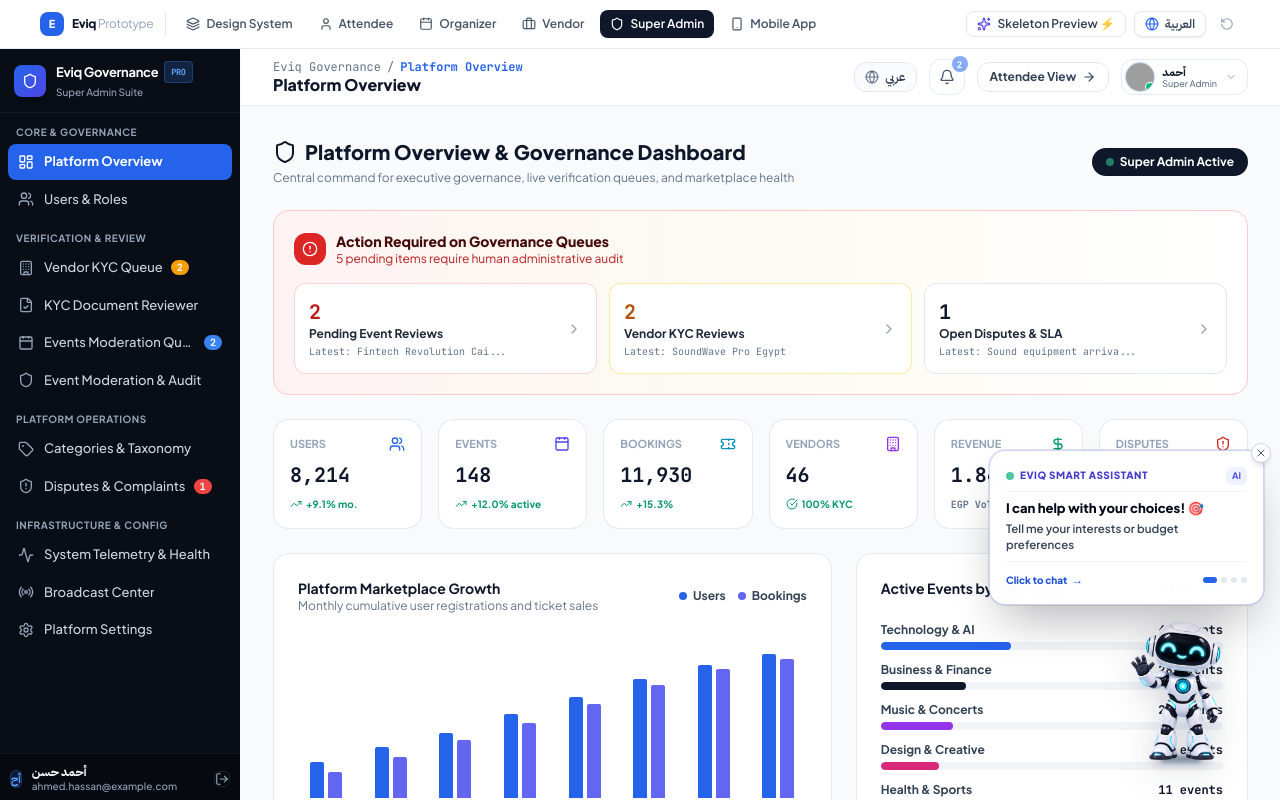
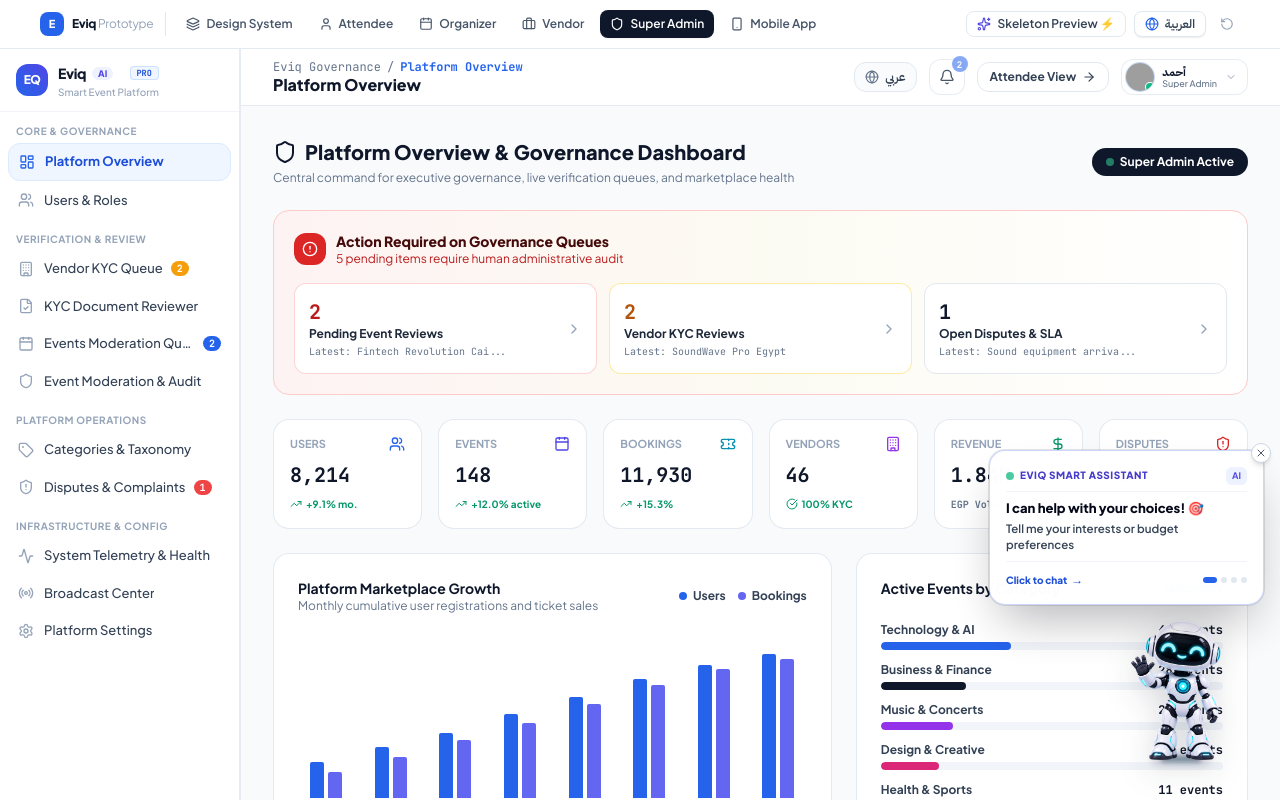
Before and after one commit to mmed555/event-smart, a React (Vite) app in the folder frontend/: page / in a window 1280 px wide. Both pictures are taken after a click on the button "Super Admin". Shown: the top 800 px of the page. Built offline with nearby package versions, Linux system fonts and the light colour scheme; grey boxes are pictures that could not be loaded.

Commit message:
feat(frontend): switch DashboardSidebar to light theme, add official Eviq brand header, and remove bottom footer

```diff
--- a/frontend/src/components/layout/DashboardLayout.tsx
+++ b/frontend/src/components/layout/DashboardLayout.tsx
@@ -23,7 +23,7 @@ export const DashboardLayout: React.FC<DashboardLayoutProps> = ({
   return (
     <div className="flex min-h-screen bg-[#F8FAFC]">
       {/* Desktop Fixed Sidebar */}
-      <aside className="hidden lg:flex shrink-0 z-30 sticky top-[45px] h-[calc(100vh-45px)] border-e border-white/5 overflow-hidden">
+      <aside className="hidden lg:flex shrink-0 z-30 sticky top-[45px] h-[calc(100vh-45px)] border-e border-slate-200/80 bg-white overflow-hidden">
         <DashboardSidebar
           role={role}
           portalTitleEn={portalTitleEn}
--- a/frontend/src/components/layout/DashboardSidebar.tsx
+++ b/frontend/src/components/layout/DashboardSidebar.tsx
@@ -1,14 +1,13 @@
 import React from 'react';
 import { useI18n } from '../../i18n';
-import { useApp } from '../../context/AppContext';
 import { DashboardNavItem, DashboardRole } from '../../types';
-import { LogOut, X, Shield, Calendar, Store } from 'lucide-react';
+import { X } from 'lucide-react';
 import clsx from 'clsx';
 
 interface DashboardSidebarProps {
   role: DashboardRole;
-  portalTitleEn: string;
-  portalTitleAr: string;
+  portalTitleEn?: string;
+  portalTitleAr?: string;
   portalSubtitleEn?: string;
   portalSubtitleAr?: string;
   roleBadgeText?: string;
@@ -21,10 +20,6 @@ interface DashboardSidebarProps {
 
 export const DashboardSidebar: React.FC<DashboardSidebarProps> = ({
   role,
-  portalTitleEn,
-  portalTitleAr,
-  portalSubtitleEn,
-  portalSubtitleAr,
   roleBadgeText,
   navItems,
   activeTab,
@@ -33,37 +28,28 @@ export const DashboardSidebar: React.FC<DashboardSidebarProps> = ({
   isMobileDrawer = false,
 }) => {
   const { language } = useI18n();
-  const { currentUser, go } = useApp();
   const isAr = language === 'ar';
 
   const roleMeta = {
     admin: {
-      badgeBg: 'bg-blue-500/20 text-blue-400 border border-blue-500/30',
-      activeItemBg: 'bg-blue-600 text-white shadow-sm font-semibold',
-      activeIconColor: 'text-white',
-      avatarBg: 'bg-blue-600/20 text-blue-400 border border-blue-500/30',
-      defaultBadge: 'SUPER ADMIN',
-      icon: Shield,
+      badgeBg: 'bg-blue-50 text-blue-700 border border-blue-200/70',
+      activeItemBg: 'bg-blue-50 text-blue-700 font-bold border border-blue-100 shadow-2xs',
+      activeIconColor: 'text-blue-600',
+      defaultBadge: isAr ? 'المشرف العام' : 'SUPER ADMIN',
     },
     organizer: {
-      badgeBg: 'bg-indigo-500/20 text-indigo-400 border border-indigo-500/30',
-      activeItemBg: 'bg-indigo-600 text-white shadow-sm font-semibold',
-      activeIconColor: 'text-white',
-      avatarBg: 'bg-indigo-600/20 text-indigo-400 border border-indigo-500/30',
-      defaultBadge: 'ORGANIZER',
-      icon: Calendar,
+      badgeBg: 'bg-indigo-50 text-indigo-700 border border-indigo-200/70',
+      activeItemBg: 'bg-indigo-50 text-indigo-700 font-bold border border-indigo-100 shadow-2xs',
+      activeIconColor: 'text-indigo-600',
+      defaultBadge: isAr ? 'منظم' : 'ORGANIZER',
     },
     vendor: {
-      badgeBg: 'bg-emerald-500/20 text-emerald-400 border border-emerald-500/30',
-      activeItemBg: 'bg-emerald-600 text-white shadow-sm font-semibold',
-      activeIconColor: 'text-white',
-      avatarBg: 'bg-emerald-600/20 text-emerald-400 border border-emerald-500/30',
-      defaultBadge: 'VENDOR',
-      icon: Store,
+      badgeBg: 'bg-emerald-50 text-emerald-700 border border-emerald-200/70',
+      activeItemBg: 'bg-emerald-50 text-emerald-700 font-bold border border-emerald-100 shadow-2xs',
+      activeIconColor: 'text-emerald-600',
+      defaultBadge: isAr ? 'مورد' : 'VENDOR',
     },
   }[role];
-
-  const RoleIcon = roleMeta.icon;
 
   // Group items by section if provided
   const groupedItems: { sectionTitle: string; items: DashboardNavItem[] }[] = [];
@@ -86,33 +72,41 @@ export const DashboardSidebar: React.FC<DashboardSidebarProps> = ({
   return (
     <div
       className={clsx(
-        'flex flex-col h-full bg-[#090D16] text-slate-300 select-none overflow-hidden',
+        'flex flex-col h-full bg-white text-slate-700 select-none overflow-hidden border-e border-slate-200/80 shadow-2xs',
         isMobileDrawer ? 'w-64' : 'w-56 xl:w-60'
       )}
     >
-      {/* Brand Header */}
-      <div className="px-3.5 py-3 border-b border-white/5 flex items-center justify-between shrink-0">
+      {/* Brand Header: Official System Logo & Name */}
+      <div className="px-4 py-3.5 border-b border-slate-100 flex items-center justify-between shrink-0 bg-white">
         <div className="flex items-center gap-2.5 min-w-0">
-          <div className="flex size-8 items-center justify-center rounded-lg bg-gradient-to-br from-[#2563EB] to-[#4F46E5] text-white font-black text-xs shadow-md shrink-0">
-            <RoleIcon className="size-4 text-white" />
+          <div className="flex size-8 items-center justify-center rounded-xl bg-gradient-to-tr from-[#2563EB] to-[#4F46E5] text-white shadow-xs shrink-0">
+            <span className="font-extrabold text-xs tracking-tighter">EQ</span>
           </div>
           <div className="min-w-0 flex-1">
-            <div className="font-bold text-white text-xs sm:text-[13px] tracking-tight flex items-center gap-1.5 truncate">
-              <span className="truncate">{isAr ? portalTitleAr : portalTitleEn}</span>
-              <span className={clsx('rounded px-1.5 py-0.5 text-[8.5px] font-mono font-bold uppercase shrink-0', roleMeta.badgeBg)}>
+            <div className="flex items-center gap-1.5 leading-none">
+              <span className="text-sm font-black tracking-tight text-slate-900">Eviq</span>
+              <span className="rounded-full bg-[#EEF2FF] px-1.5 py-0.5 text-[9px] font-extrabold text-[#4F46E5] leading-none">
+                AI
+              </span>
+              <span
+                className={clsx(
+                  'rounded px-1.5 py-0.5 text-[8.5px] font-mono font-bold uppercase truncate ms-auto',
+                  roleMeta.badgeBg
+                )}
+              >
                 {roleBadgeText || roleMeta.defaultBadge}
               </span>
             </div>
-            <div className="text-[10px] text-slate-400 font-medium truncate mt-0.5">
-              {isAr ? portalSubtitleAr || 'منظومة إدارة الفعاليات' : portalSubtitleEn || 'Smart Event Platform'}
-            </div>
+            <p className="text-[10px] font-medium text-slate-400 mt-1 truncate leading-none">
+              {isAr ? 'منظومة الفعاليات الذكية' : 'Smart Event Platform'}
+            </p>
           </div>
         </div>
 
         {isMobileDrawer && onCloseMobile && (
           <button
             onClick={onCloseMobile}
-            className="p-1 rounded-lg hover:bg-white/10 text-slate-400 hover:text-white transition shrink-0 ms-1"
+            className="p-1 rounded-lg hover:bg-slate-100 text-slate-400 hover:text-slate-600 transition shrink-0 ms-1"
             aria-label="Close menu"
           >
             <X className="size-4" />
@@ -120,8 +114,8 @@ export const DashboardSidebar: React.FC<DashboardSidebarProps> = ({
         )}
       </div>
 
-      {/* Navigation Links with custom dark scrollbar */}
-      <nav className="flex-1 overflow-y-auto min-h-0 p-2 space-y-0.5 sidebar-scrollbar">
+      {/* Navigation Links with Clean Light Scrollbar */}
+      <nav className="flex-1 overflow-y-auto min-h-0 p-2 space-y-0.5">
         {ungroupedItems.length > 0 && (
           <div className="space-y-0.5">
             {ungroupedItems.map((item) => {
@@ -136,32 +130,37 @@ export const DashboardSidebar: React.FC<DashboardSidebarProps> = ({
                     if (onCloseMobile) onCloseMobile();
                   }}
                   className={clsx(
-                    'w-full flex items-center gap-2.5 rounded-lg px-2.5 py-2 transition text-start group',
+                    'w-full flex items-center gap-2.5 rounded-xl px-2.5 py-2 transition text-start group',
                     isActive
                       ? roleMeta.activeItemBg
-                      : 'text-slate-300 hover:bg-white/5 hover:text-white'
+                      : 'text-slate-600 hover:bg-slate-50 hover:text-slate-900'
                   )}
                 >
                   <Icon
                     className={clsx(
                       'size-4 shrink-0 transition',
-                      isActive ? roleMeta.activeIconColor : 'text-slate-400 group-hover:text-slate-200'
+                      isActive ? roleMeta.activeIconColor : 'text-slate-400 group-hover:text-slate-600'
                     )}
                   />
 
                   <div className="flex items-center gap-2 min-w-0 truncate">
-                    <span className={clsx('truncate text-[12.5px] sm:text-[13px]', isActive ? 'font-bold text-white' : 'font-medium')}>
+                    <span
+                      className={clsx(
+                        'truncate text-[12.5px] sm:text-[13px]',
+                        isActive ? 'font-bold text-blue-700' : 'font-medium text-slate-700 group-hover:text-slate-900'
+                      )}
+                    >
                       {isAr ? item.labelAr : item.labelEn}
                     </span>
 
                     {item.badgeCount !== undefined && item.badgeCount > 0 && (
                       <span
                         className={clsx(
-                          'h-4.5 min-w-[18px] px-1.5 rounded-full flex items-center justify-center text-[10px] font-mono font-bold text-white shrink-0 shadow-xs',
+                          'h-4.5 min-w-[18px] px-1.5 rounded-full flex items-center justify-center text-[10px] font-mono font-bold text-white shrink-0 shadow-2xs',
                           item.badgeTone === 'red' && 'bg-red-500',
                           item.badgeTone === 'amber' && 'bg-amber-500',
                           item.badgeTone === 'emerald' && 'bg-emerald-500',
-                          (!item.badgeTone || item.badgeTone === 'blue') && 'bg-blue-500'
+                          (!item.badgeTone || item.badgeTone === 'blue') && 'bg-blue-600'
                         )}
                       >
                         {item.badgeCount}
@@ -191,32 +190,37 @@ export const DashboardSidebar: React.FC<DashboardSidebarProps> = ({
                     if (onCloseMobile) onCloseMobile();
                   }}
                   className={clsx(
-                    'w-full flex items-center gap-2.5 rounded-lg px-2.5 py-2 transition text-start group',
+                    'w-full flex items-center gap-2.5 rounded-xl px-2.5 py-2 transition text-start group',
                     isActive
                       ? roleMeta.activeItemBg
-                      : 'text-slate-300 hover:bg-white/5 hover:text-white'
+                      : 'text-slate-600 hover:bg-slate-50 hover:text-slate-900'
                   )}
                 >
                   <Icon
                     className={clsx(
                       'size-4 shrink-0 transition',
-                      isActive ? roleMeta.activeIconColor : 'text-slate-400 group-hover:text-slate-200'
+                      isActive ? roleMeta.activeIconColor : 'text-slate-400 group-hover:text-slate-600'
                     )}
                   />
 
                   <div className="flex items-center gap-2 min-w-0 truncate">
-                    <span className={clsx('truncate text-[12.5px] sm:text-[13px]', isActive ? 'font-bold text-white' : 'font-medium')}>
+                    <span
+                      className={clsx(
+                        'truncate text-[12.5px] sm:text-[13px]',
+                        isActive ? 'font-bold text-blue-700' : 'font-medium text-slate-700 group-hover:text-slate-900'
+                      )}
+                    >
                       {isAr ? item.labelAr : item.labelEn}
                     </span>
 
                     {item.badgeCount !== undefined && item.badgeCount > 0 && (
                       <span
                         className={clsx(
-                          'h-4.5 min-w-[18px] px-1.5 rounded-full flex items-center justify-center text-[10px] font-mono font-bold text-white shrink-0 shadow-xs',
+                          'h-4.5 min-w-[18px] px-1.5 rounded-full flex items-center justify-center text-[10px] font-mono font-bold text-white shrink-0 shadow-2xs',
                           item.badgeTone === 'red' && 'bg-red-500',
                           item.badgeTone === 'amber' && 'bg-amber-500',
                           item.badgeTone === 'emerald' && 'bg-emerald-500',
-                          (!item.badgeTone || item.badgeTone === 'blue') && 'bg-blue-500'
+                          (!item.badgeTone || item.badgeTone === 'blue') && 'bg-blue-600'
                         )}
                       >
                         {item.badgeCount}
@@ -229,34 +233,6 @@ export const DashboardSidebar: React.FC<DashboardSidebarProps> = ({
           </div>
         ))}
       </nav>
-
-      {/* Footer Profile & Logout Bar */}
-      <div className="p-2.5 border-t border-white/5 bg-black/30 flex items-center justify-between shrink-0">
-        <div className="flex items-center gap-2.5 min-w-0">
-          <div className={clsx('size-7.5 rounded-md flex items-center justify-center font-bold text-[11px] shrink-0', roleMeta.avatarBg)}>
-            {currentUser?.name ? currentUser.name.slice(0, 2).toUpperCase() : 'EQ'}
-          </div>
-          <div className="min-w-0 flex-1">
-            <div className="text-xs font-bold text-white leading-tight truncate">
-              {currentUser?.name || 'Administrator'}
-            </div>
-            <div className="text-[10px] text-slate-400 font-medium truncate">
-              {currentUser?.email || (isAr ? 'حساب النظام' : 'System Account')}
-            </div>
-          </div>
-        </div>
-
-        <button
-          onClick={() => {
-            if (onCloseMobile) onCloseMobile();
-            go('landing');
-          }}
-          title={isAr ? 'الخروج إلى واجهة الزائر' : 'Exit to Attendee Portal'}
-          className="size-7.5 rounded-md border border-white/10 hover:bg-white/10 text-slate-400 hover:text-white flex items-center justify-center transition shrink-0 ms-1"
-        >
-          <LogOut className="size-3.5" />
-        </button>
-      </div>
     </div>
   );
 };
```
